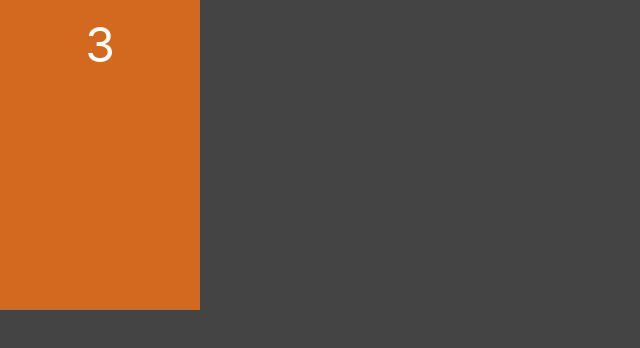
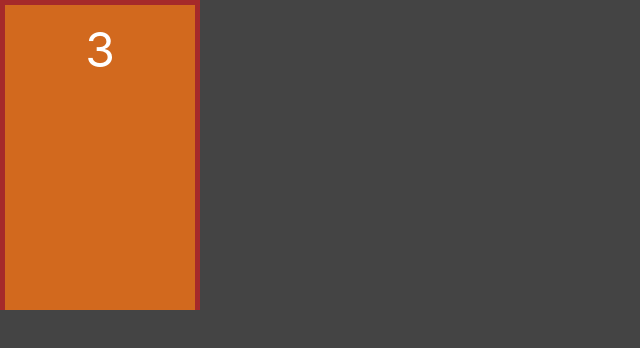
Before and after one commit to LeticiaLopess/portas, a Next.js app: page / in a window 1280 px wide. Shown: the top 348 px of the page, without its empty margins (0-640 px from the left). Built offline with nearby package versions, Linux system fonts and the light colour scheme.

Commit message:
css da porta

```diff
--- a/components/Porta.jsx
+++ b/components/Porta.jsx
@@ -2,8 +2,12 @@ import styles from "../styles/Porta.module.css"
 
 export default function Porta(props) {
     return (
-        <div className={styles.porta}>
-            <div className={styles.numero}>3</div>
+        <div className={styles.area}>
+            <div className={styles.estrutura}>
+                <div className={styles.porta}>
+                    <div className={styles.numero}>3</div>
+                </div>
+            </div>
         </div>
     )
 }
--- a/styles/Porta.module.css
+++ b/styles/Porta.module.css
@@ -1,13 +1,24 @@
+.area {
+    display: flex;
+    width: var(--area-porta-largura);
+    height: var(--area-porta-altura);
+}
+
+.estrutura {
+    display: flex;
+    flex-grow: 1;
+    border-left: 5px solid brown;
+    border-top: 5px solid brown;
+    border-right: 5px solid brown;
+}
+
 .porta {
     display: flex;
     flex-direction: column; /*pois o número ficará em cima e a maçaneta em baixo*/
     align-items: center;
+    flex-grow: 1;
     background-color: chocolate;
     padding: 15px;
-
-    /*temp*/
-    width: 200px;
-    height: 310px;
 }
 
 .numero {
--- a/styles/globals.css
+++ b/styles/globals.css
@@ -16,3 +16,8 @@ a {
 * {
   box-sizing: border-box;
 }
+
+:root {
+  --area-porta-altura: 310px;
+  --area-porta-largura: 200px;
+}
```
